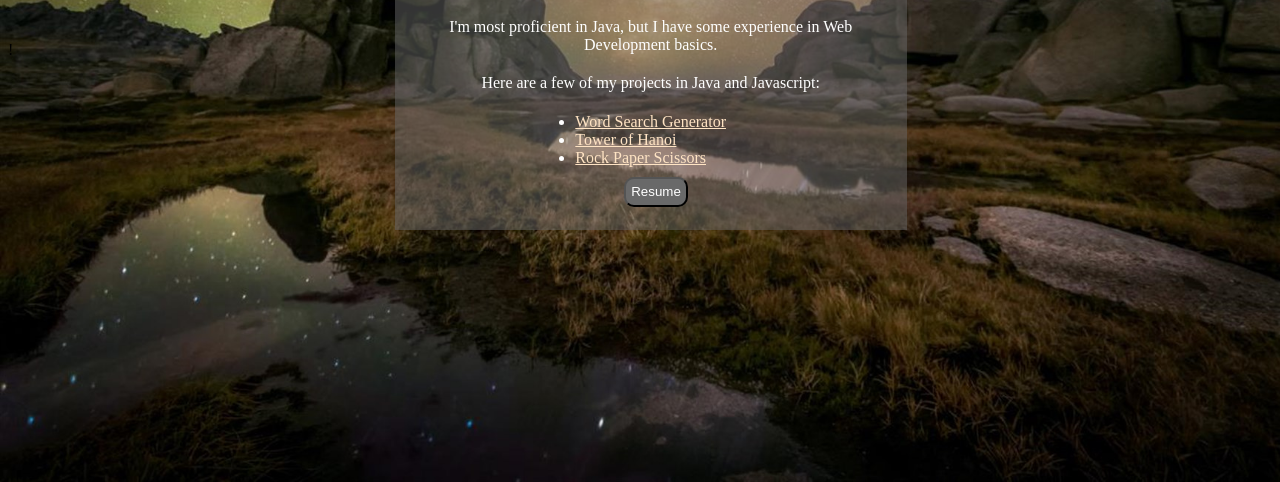
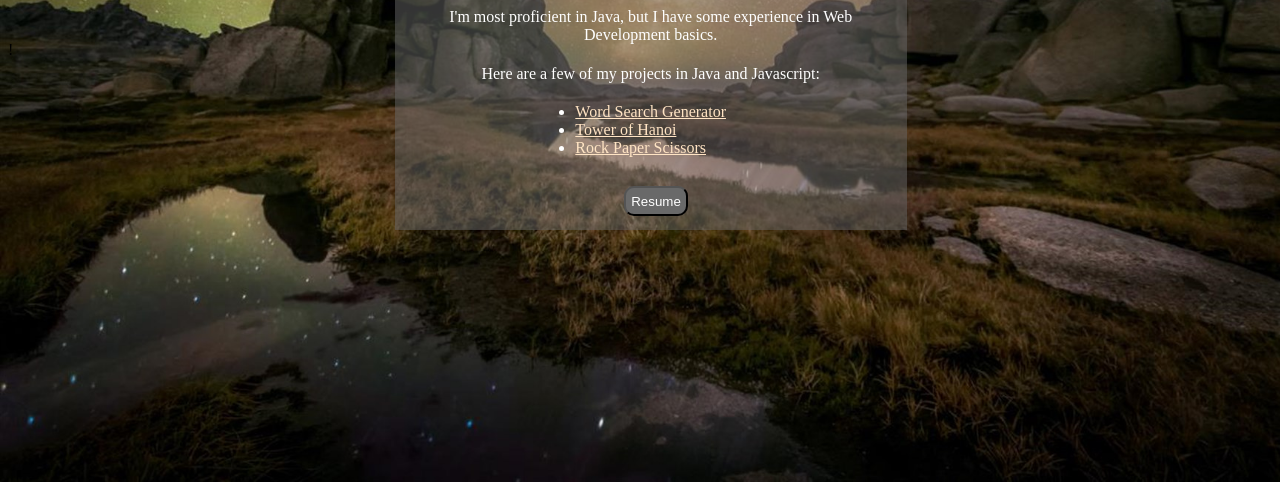
Before and after one commit to SukhnainDeol/portfolio, a plain HTML site: page index.html in a window 1280 px wide. Shown: the part 318-800 px from the top of the page. Drawn offline with Linux system fonts and the light colour scheme.

Commit message:
shifted button downward

```diff
--- a/styles.css
+++ b/styles.css
@@ -45,6 +45,7 @@ a {
 
 
 button {
+    margin-top: 35%;
     border-radius: 10px;
     padding: 10%;
     color: white;
```
